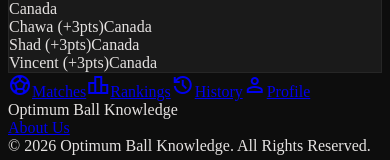
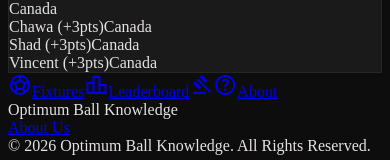
Before and after one commit to ChawerKamanga/optimum-ball-knowledge, a Nuxt app: page / in a window 390 px wide. Shown: the part 5587-5747 px from the top of the page. Built offline with nearby package versions, Linux system fonts and the light colour scheme.

Commit message:
fix: added the proper links for mobile app navigation

```diff
--- a/app/components/AppMobileNavigation.vue
+++ b/app/components/AppMobileNavigation.vue
@@ -1,20 +1,45 @@
 <template>
-  <nav class="fixed bottom-0 left-0 w-full z-50 flex justify-around items-center px-4 py-3 md:hidden bg-surface-container-lowest dark:bg-surface-container-lowest backdrop-blur-xl border-t border-white/5 shadow-[0_-4px_24px_rgba(0,0,0,0.5)] rounded-t-full">
-    <NuxtLink class="flex flex-col items-center justify-center text-primary bg-primary/10 rounded-full px-4 py-1" to="#">
-      <span class="material-symbols-outlined" data-icon="sports_soccer">sports_soccer</span>
-      <span class="font-label-bold text-label-bold">Matches</span>
+  <nav class="fixed bottom-0 left-0 w-full z-50 flex justify-around items-center px-4 py-3 md:hidden bg-surface-container-lowest dark:bg-surface-container-lowest backdrop-blur-xl border-t border-white/5 shadow-[0_-4px_24px_rgba(0,0,0,0.5)] rounded-t-xl">
+
+    <NuxtLink :class="mobileNavLinkClass('/')" to="/">
+      <span class="material-symbols-outlined">sports_soccer</span>
+      <span class="font-label-bold text-label-bold">Fixtures</span>
     </NuxtLink>
-    <NuxtLink class="flex flex-col items-center justify-center text-on-surface-variant hover:text-primary transition-colors" to="#">
-      <span class="material-symbols-outlined" data-icon="leaderboard">leaderboard</span>
-      <span class="font-label-bold text-label-bold">Rankings</span>
+
+    <NuxtLink :class="mobileNavLinkClass('/leaderboard')" to="/leaderboard">
+      <span class="material-symbols-outlined">leaderboard</span>
+      <span class="font-label-bold text-label-bold">Leaderboard</span>
     </NuxtLink>
-    <NuxtLink class="flex flex-col items-center justify-center text-on-surface-variant hover:text-primary transition-colors" to="#">
-      <span class="material-symbols-outlined" data-icon="history">history</span>
-      <span class="font-label-bold text-label-bold">History</span>
+
+    <NuxtLink :class="mobileNavLinkClass('/rules')" to="/rules">
+      <span class="material-symbols-outlined">gavel</span>
     </NuxtLink>
-    <NuxtLink class="flex flex-col items-center justify-center text-on-surface-variant hover:text-primary transition-colors" to="#">
-      <span class="material-symbols-outlined" data-icon="person">person</span>
-      <span class="font-label-bold text-label-bold">Profile</span>
-    </NuxtLink>
+
+    <a
+      href="https://optimumsystemsmw.com/"
+      target="_blank"
+      rel="noopener noreferrer"
+      class="flex flex-col items-center justify-center text-on-surface-variant hover:text-primary transition-colors"
+    >
+      <span class="material-symbols-outlined">help</span>
+      <span class="font-label-bold text-label-bold">About</span>
+    </a>
+
   </nav>
 </template>
+
+<script setup lang="ts">
+const route = useRoute()
+
+const mobileNavLinkClass = (path: string) => {
+  const baseClasses = 'flex flex-col items-center justify-center transition-all duration-200'
+
+  if (route.path === path) {
+    // Active state styles matching your theme
+    return `${baseClasses} text-primary bg-primary/10 rounded-xl px-3 py-1 font-bold`
+  }
+
+  // Inactive state styles
+  return `${baseClasses} text-on-surface-variant hover:text-primary`
+}
+</script>
```
